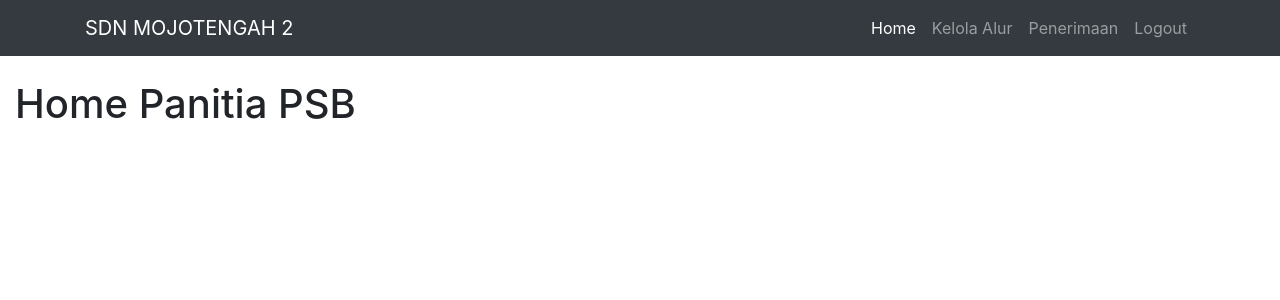
After one commit to veninayuliya/proyek2-pendaftaran, a PHP site: page /page/home-panitia.php in a window 1280 px wide. The commit adds this page. Shown: the top 300 px of the page. Run offline with PHP 8.4, Linux system fonts and the light colour scheme.

Commit message:
update link

```diff
--- a/page/hapus-alur.php
+++ b/page/hapus-alur.php
@@ -3,5 +3,6 @@ include '../koneksi.php';
 
 mysqli_query($db,"DELETE FROM alur-pendaftaran WHERE id_alur='$_GET[id_alur]'");
 
-echo "<script>alert('Data alur pendaftaran terhapus');window.location='../page/alur_pendaftaran.php';</script>";
+echo "<script>alert('Data alur pendaftaran terhapus');
+window.location='../page/alur_pendaftaran.php';</script>";
 ?>
--- a/page/home-admin.php
+++ b/page/home-admin.php
@@ -8,6 +8,6 @@
 </head>
 <body>
     <h1>Ini adalah halaman home admin</h1>
-    <a href="../logout.php">Logout</a>
+    <a href="logout.php">Logout</a>
 </body>
 </html>
--- /dev/null
+++ b/page/home-panitia.php
@@ -0,0 +1,45 @@
+<!DOCTYPE html>
+<html lang="en">
+<head>
+    <meta charset="UTF-8">
+    <meta http-equiv="X-UA-Compatible" content="IE=edge">
+    <meta name="viewport" content="width=device-width, initial-scale=1.0">
+    <title>Home Panitia PSB</title>
+
+    <!-- Bootstrap core CSS -->
+    <link href="../css/bootstrap.min.css" rel="stylesheet">
+    <!-- Custom styles for this template -->
+    <link href="../css/modern-business.css" rel="stylesheet">
+</head>
+<body>
+<nav class="navbar fixed-top navbar-expand-lg navbar-dark bg-dark fixed-top">
+        <div class="container">
+            <a class="navbar-brand" style="color:white;">SDN MOJOTENGAH 2</a>
+            <button class="navbar-toggler navbar-toggler-right" type="button" data-toggle="collapse" data-target="#navbarResponsive" aria-controls="navbarResponsive" aria-expanded="false" aria-label="Toggle navigation">
+                <span class="navbar-toggler-icon"></span>
+            </button>
+            <div class="collapse navbar-collapse" id="navbarResponsive">
+                <ul class="navbar-nav ml-auto">
+                    <li class="nav-item">
+                        <a class="nav-link active" href="home-panitia.php">Home</a>
+                    </li>
+                    <li class="nav-item">
+                        <a class="nav-link" href="alur_pendaftaran.php">Kelola Alur</a>
+                    </li>
+                    <li class="nav-item">
+                        <a class="nav-link" href="penerimaan.php">Penerimaan</a>
+                    </li>
+                    <li class="nav-item">
+                        <a class="nav-link" href="logout.php">Logout</a>
+                    </li>
+                </ul>
+            </div>
+        </div>
+    </nav>
+
+    <div class="container-fluid">
+        <h1 class="mt-4">Home Panitia PSB</h1><br>
+      </div>
+      </div>
+</body>
+</html>
--- a/page/home.php
+++ b/page/home.php
@@ -8,6 +8,6 @@
 </head>
 <body>
     <h1>Ini adalah halaman home user</h1><br><br>
-    <a href="../logout.php">Logout</a>
+    <a href="logout.php">Logout</a>
 </body>
 </html>
--- a/page/logout.php
+++ b/page/logout.php
@@ -3,5 +3,5 @@ session_start();
 session_destroy();
 
 echo "<script>alert('Anda telah logout')</script>";
-echo "<script>location='index.php';</script>";
+echo "<script>location='../index.php';</script>";
 ?>
--- a/page/tambah-alur.php
+++ b/page/tambah-alur.php
@@ -71,7 +71,8 @@ include '../koneksi.php';
 	{
 		mysqli_query($db,"INSERT INTO alur-pendaftaran (nama_kegiatan, pelaksanaan, keterangan)
 		VALUES('$_POST[nama_kegiatan]','$_POST[pelaksanaan]','$_POST[keterangan]')");
-		echo "<script>alert('alur pendaftaran berhasil ditambahkan';window.location='../page/home-panitia.php');</script>";
+		echo "<script>alert('alur pendaftaran berhasil ditambahkan';
+    window.location='home-panitia.php');</script>";
 	}
 	?>
     </div>
```
Also changed, not shown: page/alur_pendaftaran.php (+5 -11 lines).
